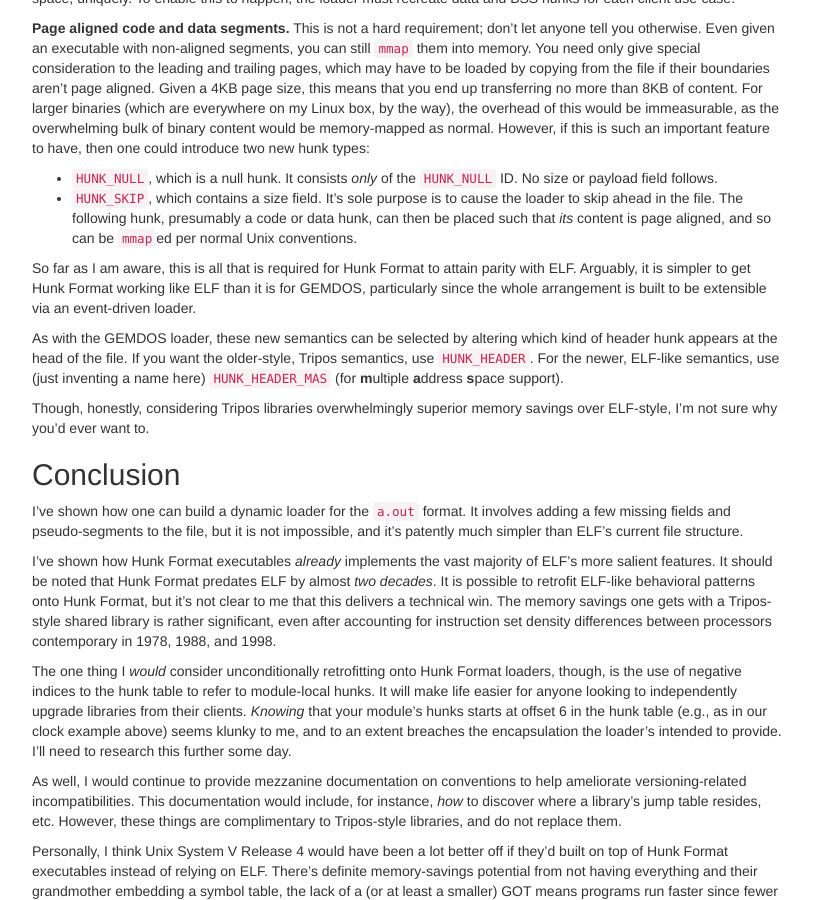
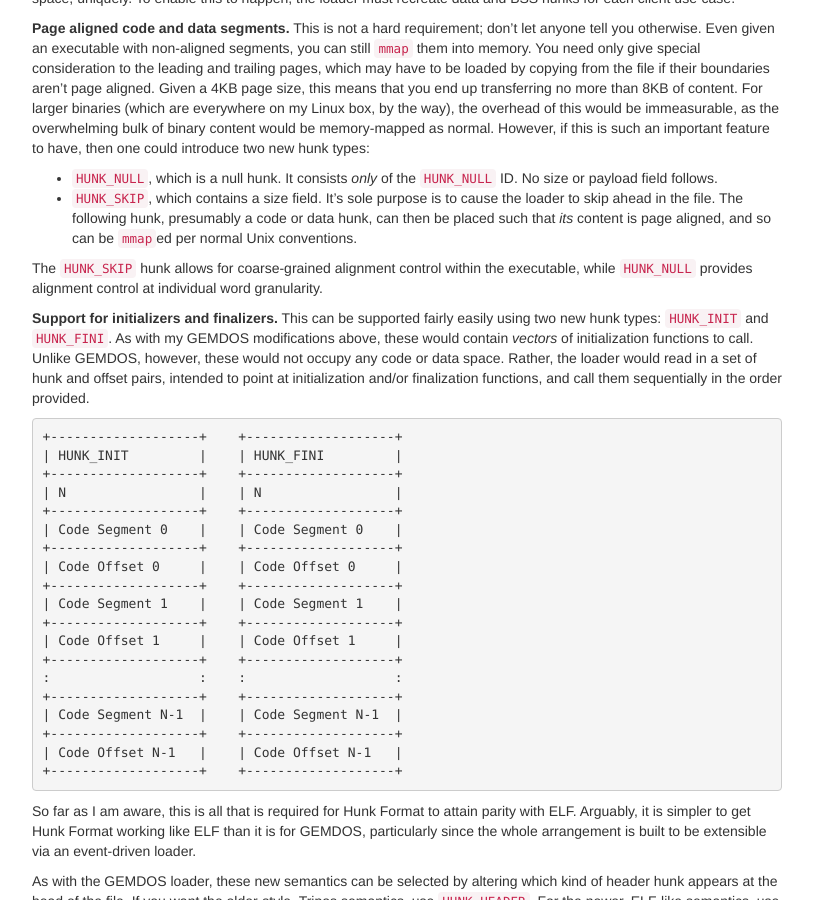
Before and after one commit to KestrelComputer/kestrel, a Jekyll site: the page built from _posts/2018-02-01-on-elf-2.md, in a window 1280 px wide and 900 px high, scrolled down 15270 px. Shown: the whole window, without its empty margins (38-851 px from the left). Built offline with Jekyll 4.4.1, drawn with Linux system fonts in a browser that asks for light colours.

Commit message:
HUNK_INIT/FINI

```diff
--- a/_posts/2018-02-01-on-elf-2.md
+++ b/_posts/2018-02-01-on-elf-2.md
@@ -1004,6 +1004,40 @@ then one could introduce two new hunk types:
 * `HUNK_NULL`, which is a null hunk.  It consists *only* of the `HUNK_NULL` ID.  No size or payload field follows.
 * `HUNK_SKIP`, which contains a size field.  It's sole purpose is to cause the loader to skip ahead in the file.  The following hunk, presumably a code or data hunk, can then be placed such that *its* content is page aligned, and so can be `mmap`ed per normal Unix conventions.
 
+The `HUNK_SKIP` hunk allows for coarse-grained alignment control within the executable,
+while `HUNK_NULL` provides alignment control at individual word granularity.
+
+**Support for initializers and finalizers.**
+This can be supported fairly easily using two new hunk types:
+`HUNK_INIT` and `HUNK_FINI`.
+As with my GEMDOS modifications above,
+these would contain *vectors* of initialization functions to call.
+Unlike GEMDOS, however,
+these would not occupy any code or data space.
+Rather, the loader would read in a set of hunk and offset pairs,
+intended to point at initialization and/or finalization functions,
+and call them sequentially in the order provided.
+
+    +-------------------+    +-------------------+
+    | HUNK_INIT         |    | HUNK_FINI         |
+    +-------------------+    +-------------------+
+    | N                 |    | N                 |
+    +-------------------+    +-------------------+
+    | Code Segment 0    |    | Code Segment 0    |
+    +-------------------+    +-------------------+
+    | Code Offset 0     |    | Code Offset 0     |
+    +-------------------+    +-------------------+
+    | Code Segment 1    |    | Code Segment 1    |
+    +-------------------+    +-------------------+
+    | Code Offset 1     |    | Code Offset 1     |
+    +-------------------+    +-------------------+
+    :                   :    :                   :
+    +-------------------+    +-------------------+
+    | Code Segment N-1  |    | Code Segment N-1  |
+    +-------------------+    +-------------------+
+    | Code Offset N-1   |    | Code Offset N-1   |
+    +-------------------+    +-------------------+
+
 So far as I am aware,
 this is all that is required for Hunk Format to attain parity with ELF.
 Arguably, it is simpler to get Hunk Format working like ELF than it is for GEMDOS,
```
